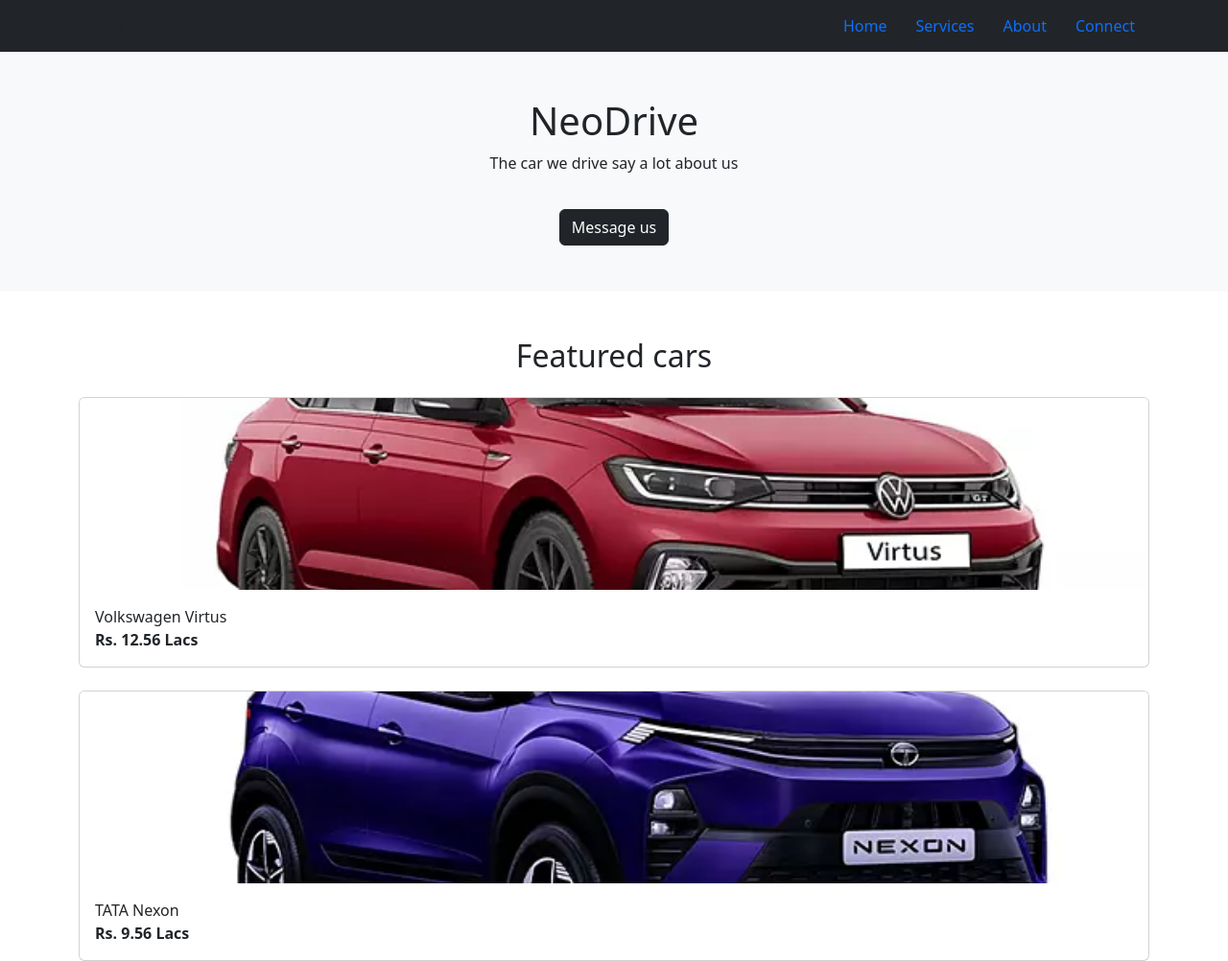
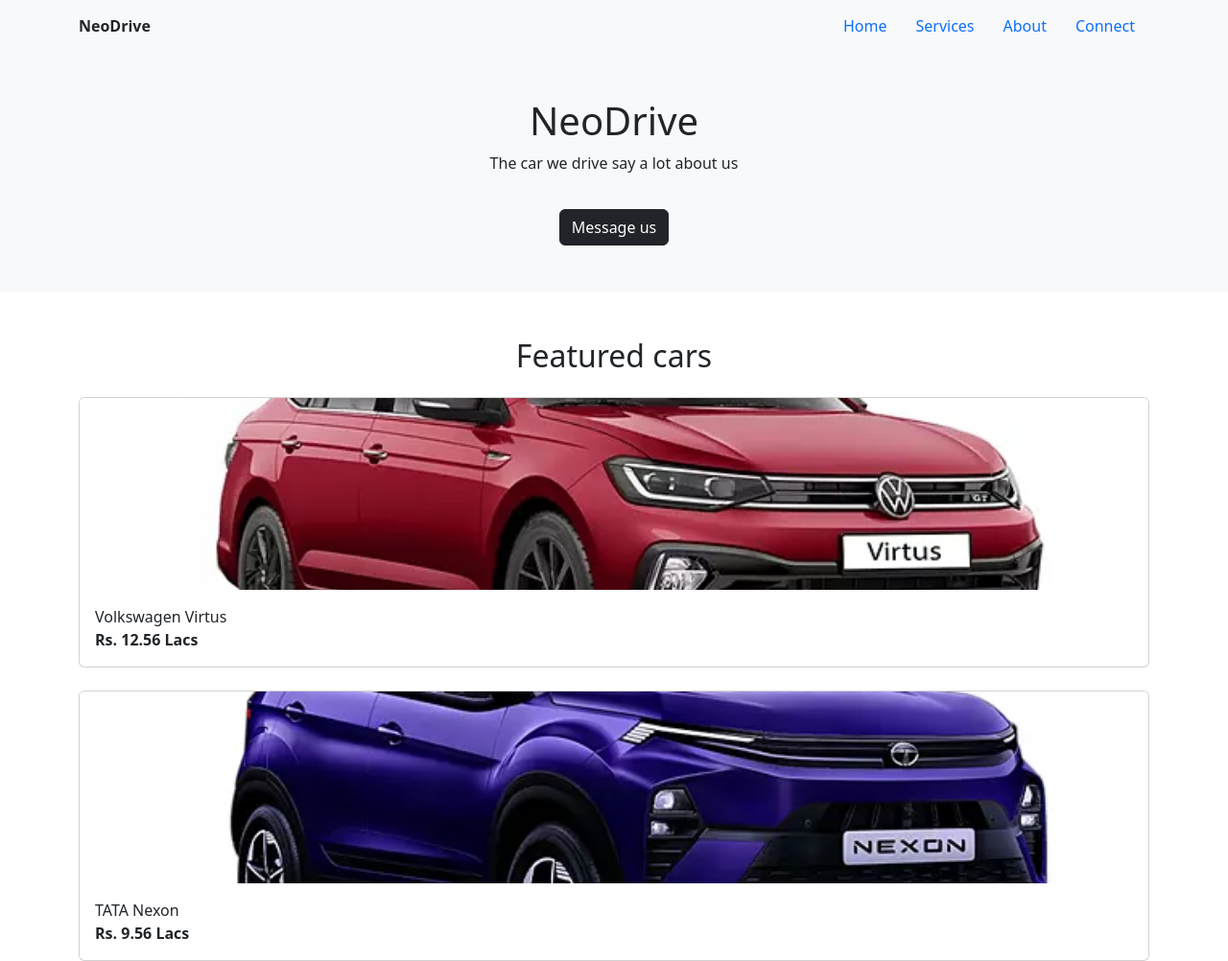
Before and after one commit to mmdanish/NeoDrive, a plain HTML site: page index.html in a window 1280 px wide. Shown: the top 1002 px of the page at 96% size. Drawn offline with nearby package versions, Linux system fonts and the light colour scheme.

Commit message:
NeoDrive

```diff
--- a/index.html
+++ b/index.html
@@ -9,9 +9,9 @@
     <script src="https://cdn.jsdelivr.net/npm/bootstrap@5.3.3/dist/js/bootstrap.bundle.min.js" integrity="sha384-YvpcrYf0tY3lHB60NNkmXc5s9fDVZLESaAA55NDzOxhy9GkcIdslK1eN7N6jIeHz" crossorigin="anonymous"></script>
 </head>
 <body>
-    <header class="bg-dark" text-white p-3>
+    <header class="bg-light" text-white p-3>
         <div class="container d-flex justify-content-between align-items-center" >
-            <div class="logo">NeoDrive</div>
+            <div class="logo fw-bold">NeoDrive</div>
             <nav>
                 <ul class="nav">
                     <li class="nav-item"><a class="nav-link" href="#">Home</a></li>
```
